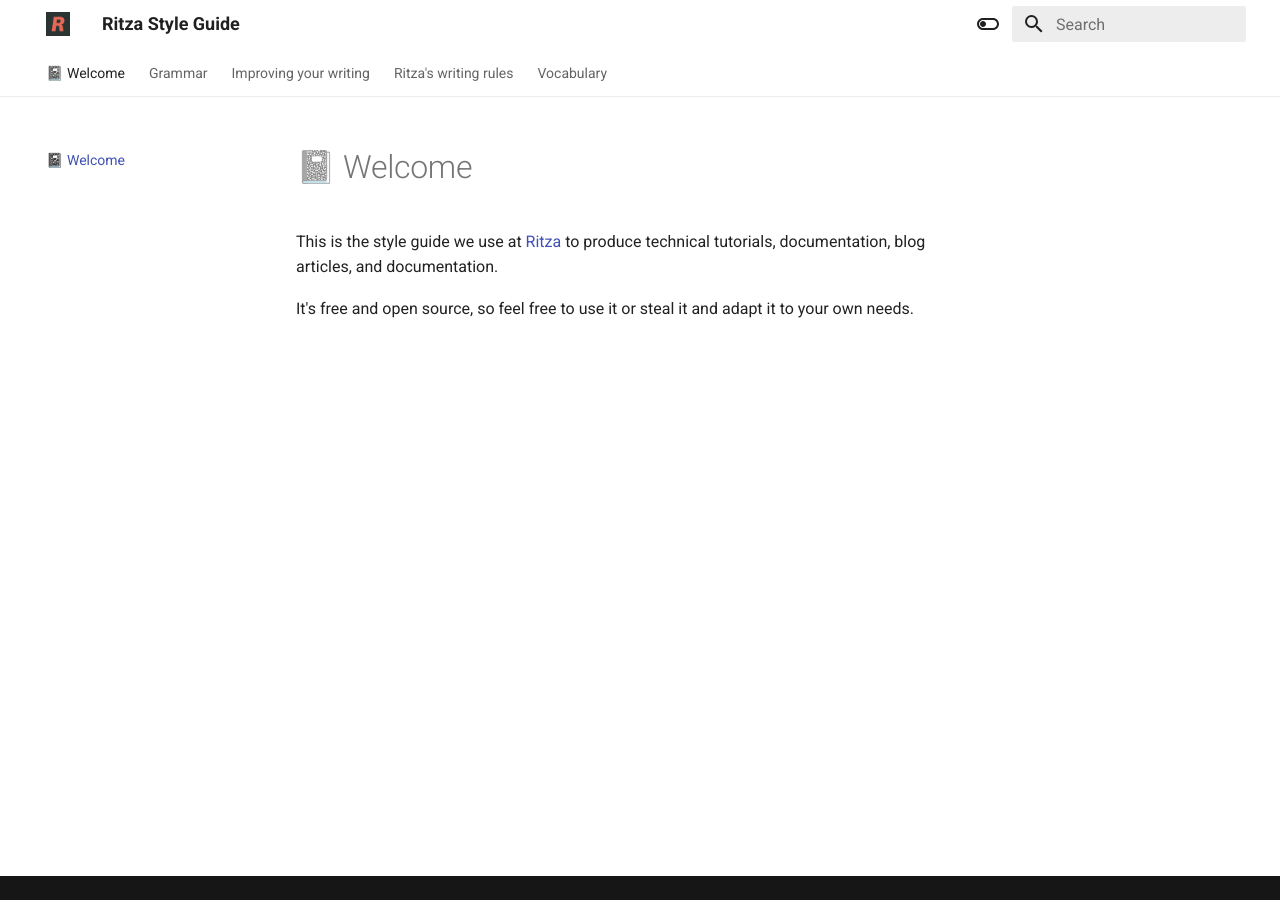
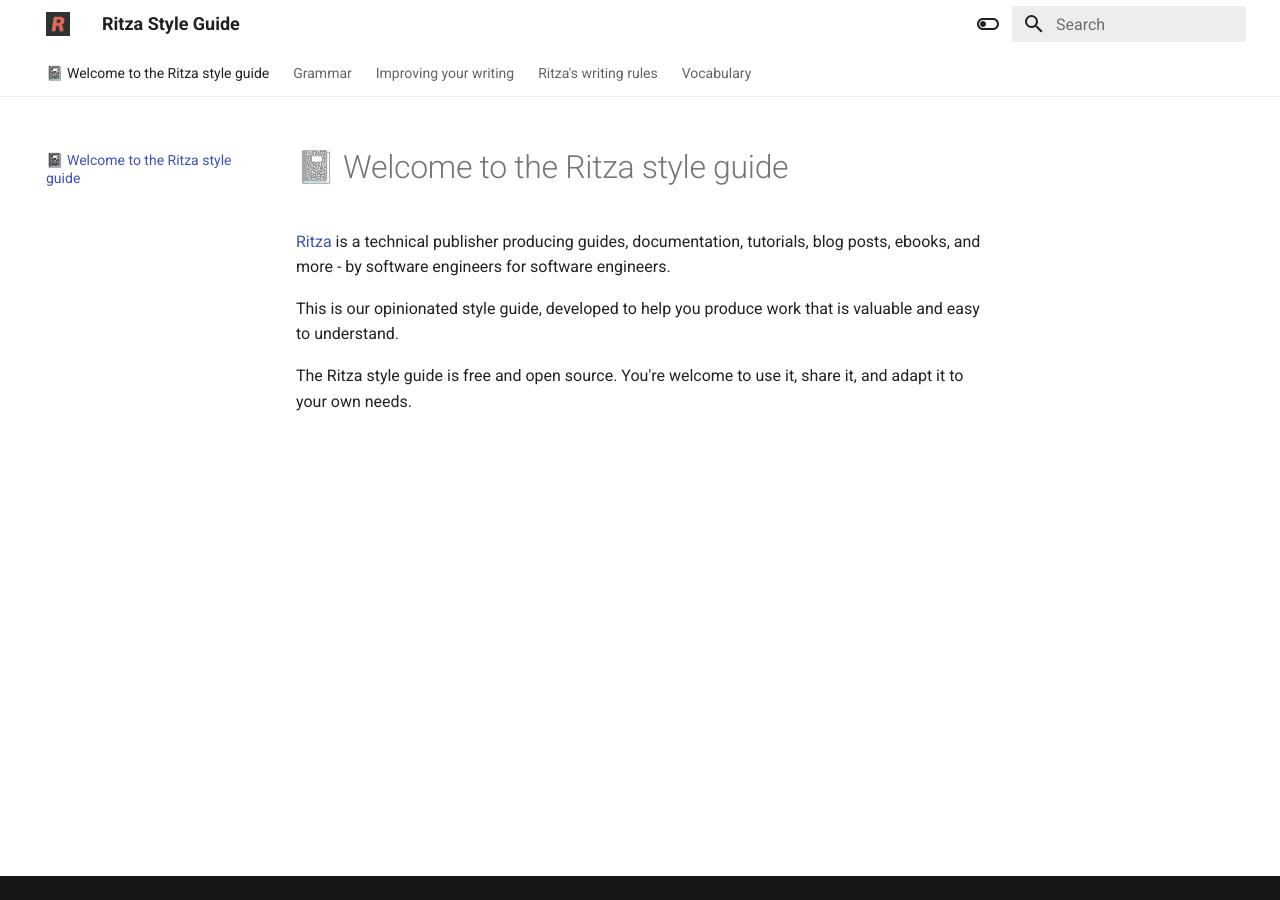
Before and after one commit to ritza-co/styleguide.ritza.co, an MkDocs documentation site: the page built from docs/index.md, in a window 1280 px wide. Built offline with MkDocs 1.6.1 and Material for MkDocs 9.7.7, drawn with Linux system fonts in a browser that asks for light colours.

Commit message:
Updated welcome page

```diff
--- a/docs/index.md
+++ b/docs/index.md
@@ -1,5 +1,7 @@
-# 📓 Welcome
+# 📓 Welcome to the Ritza style guide
 
-This is the style guide we use at [Ritza](https://ritza.co) to produce technical tutorials, documentation, blog articles, and documentation.
+[Ritza](https://ritza.co) is a technical publisher producing guides, documentation, tutorials, blog posts, ebooks, and more - by software engineers for software engineers.
 
-It's free and open source, so feel free to use it or steal it and adapt it to your own needs.
+This is our opinionated style guide, developed to help you produce work that is valuable and easy to understand.
+
+The Ritza style guide is free and open source. You're welcome to use it, share it, and adapt it to your own needs.
```
